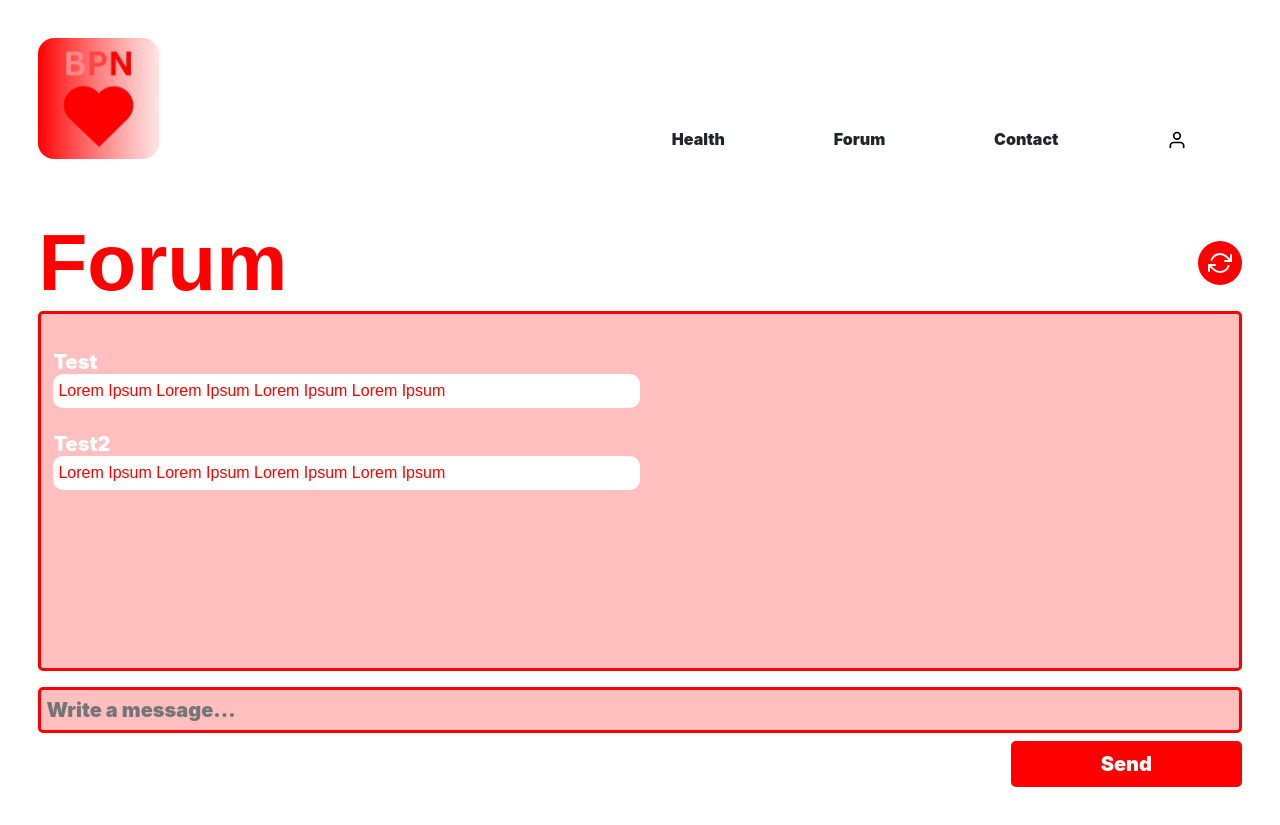
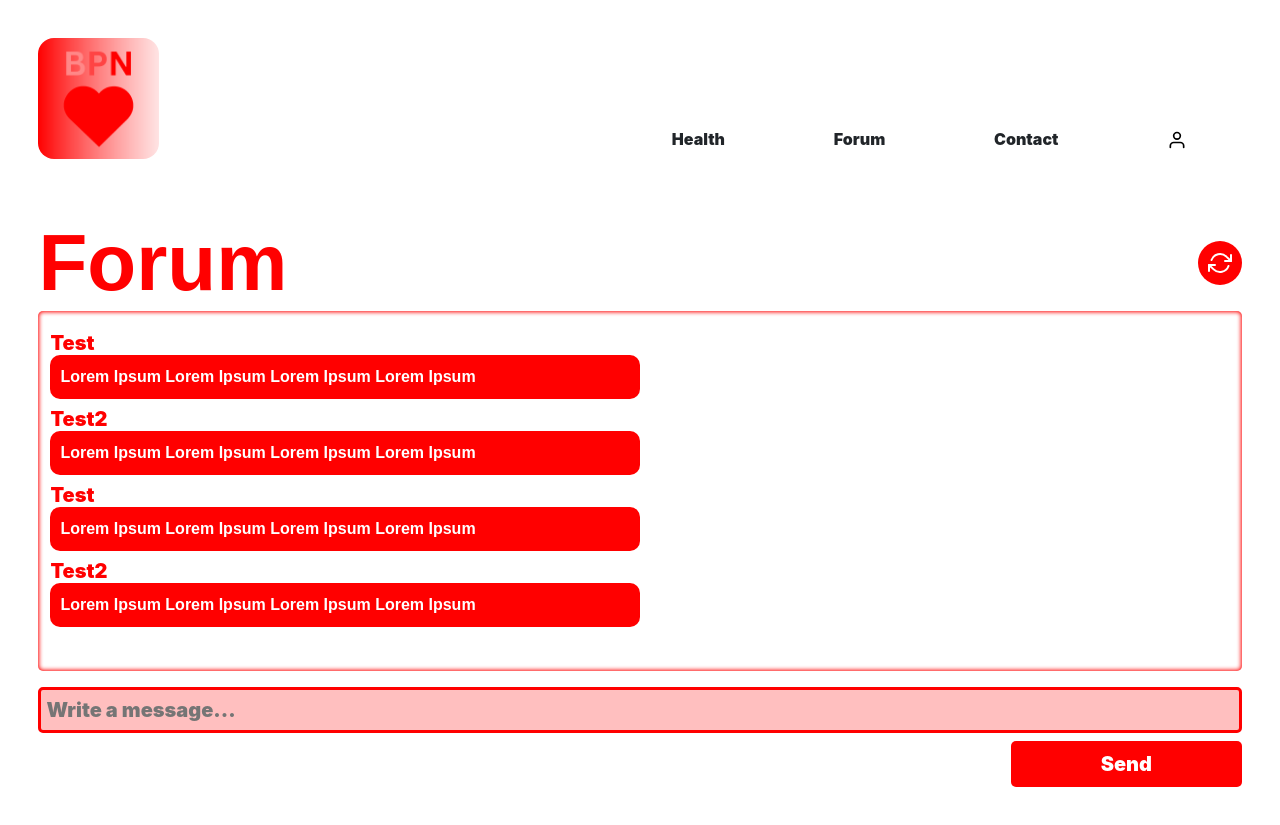
Before and after one commit to jgarcia4444/bpn-web-client, a React (Create React App) app: page /forum in a window 1280 px wide. Built offline with nearby package versions, Linux system fonts and the light colour scheme.

Commit message:
Users can now go their account page if they are logged in by clicking the account page.

```diff
--- a/src/components/Forum/ForumContainer/index.js
+++ b/src/components/Forum/ForumContainer/index.js
@@ -6,7 +6,7 @@ import ForumMessage from './ForumMessage.js';
 import '../../../styles/Forum/ForumContainer/index.css';
 
 const ForumContainer = () => {
-    const messages = [{username: "Test", message: "Lorem Ipsum Lorem Ipsum Lorem Ipsum Lorem Ipsum"}, {username: "Test2", message: "Lorem Ipsum Lorem Ipsum Lorem Ipsum Lorem Ipsum"}];
+    const messages = [{username: "Test", message: "Lorem Ipsum Lorem Ipsum Lorem Ipsum Lorem Ipsum"}, {username: "Test2", message: "Lorem Ipsum Lorem Ipsum Lorem Ipsum Lorem Ipsum"},{username: "Test", message: "Lorem Ipsum Lorem Ipsum Lorem Ipsum Lorem Ipsum"}, {username: "Test2", message: "Lorem Ipsum Lorem Ipsum Lorem Ipsum Lorem Ipsum"}];
 
     const renderMessages = () => {
         return messages.map((message, i) => <ForumMessage key={`${i}-${message.username}`} messageInfo={message} />);
--- a/src/components/Nav/NavItem/index.js
+++ b/src/components/Nav/NavItem/index.js
@@ -1,5 +1,5 @@
 import React, {useState} from 'react';
-import {useNavigate} from 'react-router-dom';
+import {useNavigate, useLocation} from 'react-router-dom';
 import { connect } from 'react-redux';
 
 import '../../../styles/Nav/NavItem/index.css';
@@ -9,17 +9,32 @@ const NavItem = ({itemInfo, changeIconColorToWhite, changeIconColorToBlack, user
     const {label, to, icon} = itemInfo;
 
     const navigate = useNavigate();
+    const location = useLocation()
 
     const [nextLevelMenu, setNextLevelMenu] = useState(false);
 
     const handleNavClick = () => {
+        const {pathname} = location;
         if (icon !== undefined) {
-            if (nextLevelMenu === true) {
-                setNextLevelMenu(false);
+            if (username !== "") {
+                if (pathname === '/user/account') {
+                    if (nextLevelMenu === true) {
+                        setNextLevelMenu(false);
+                    } else {
+                        setNextLevelMenu(true);
+                    }
+                } else {
+                    navigate('/user/account');
+                }
             } else {
-                setNextLevelMenu(true);
+                if (nextLevelMenu === true) {
+                    setNextLevelMenu(false);
+                } else {
+                    setNextLevelMenu(true);
+                }
             }
         } else {
+            setNextLevelMenu(false);
             navigate(to);
         }
     }
--- a/src/styles/Forum/ForumContainer/ForumMessage/index.css
+++ b/src/styles/Forum/ForumContainer/ForumMessage/index.css
@@ -1,14 +1,14 @@
 
 .forumMessage {
-    background-color: #fff;
+    background-color: #f00;
     width: 50%;
-    padding: 5px;
+    padding: 10px;
     border-radius: 10px;
     display: flex;
     align-items: center;
     justify-content: flex-start;
-    color: #f00;
-    font-weight: 500;
+    color: #fff;
+    font-weight: 700;
     font-family: sans-serif;
 }
 
@@ -17,11 +17,11 @@
 
 .forumMessageRow {
     width: 100%;
-    margin: 3vh auto;
+    margin: 1vh auto;
 }
 
 .forumMessageUsername {
     margin-bottom: 0;
-    color: #fff;
+    color: #f00;
     font-weight: 900;
 }
--- a/src/styles/Forum/ForumContainer/index.css
+++ b/src/styles/Forum/ForumContainer/index.css
@@ -2,10 +2,9 @@
 .forumMessagesContainer {
     width: 100%;
     height: 45vh;
-    border: 3px solid #f00;
     border-radius: 5px;
     padding: 1%;
-    background-color: rgba(255, 0, 0, 0.25);
+    box-shadow: 0 0 4px 1px #f00 inset;
     overflow-y: auto;
     margin-bottom: 2vh;
 }
```
